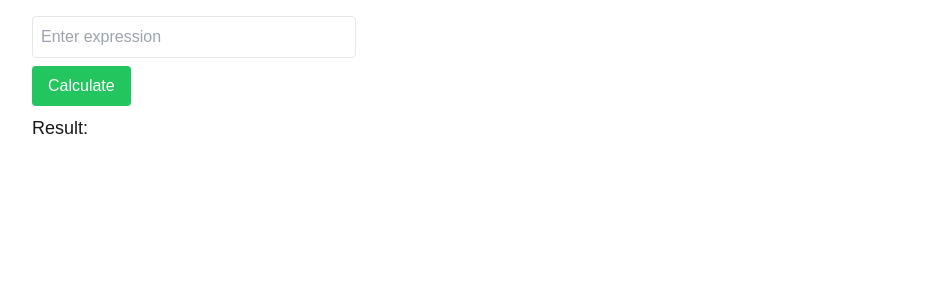
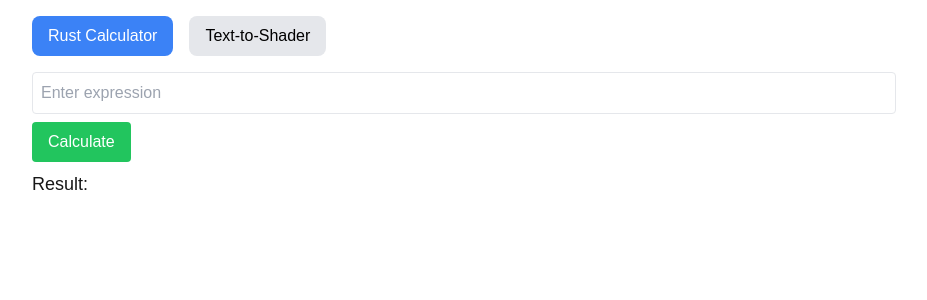
Before and after one commit to ayamdobhal/invideo_assignment_frontend, a Next.js app: page / in a window 1280 px wide. Shown: the top 300 px of the page, without its empty margins (176-1103 px from the left). Built offline with nearby package versions, Linux system fonts and the light colour scheme.

Commit message:
feat: add tab switching

```diff
--- a/app/page.tsx
+++ b/app/page.tsx
@@ -1,11 +1,36 @@
+"use client";
+
+import { useState } from "react";
 import { Calculator } from "./components/Calculator";
+import { ShaderEditor } from "./components/ShaderEditor";
 
-export default function Home() {
+export default function App() {
+  const [activeTab, setActiveTab] = useState<string>("calculator");
+
   return (
     <div className="p-4 max-w-4xl mx-auto">
-      <div className="flex items-center space-x-4 mb-4">
-        <Calculator />
+      <div className="flex space-x-4 mb-4 text-black">
+        <button
+          className={`px-4 py-2 rounded-lg ${
+            activeTab === "calculator"
+              ? "bg-blue-500 text-white"
+              : "bg-gray-200"
+          }`}
+          onClick={() => setActiveTab("calculator")}
+        >
+          Rust Calculator
+        </button>
+        <button
+          className={`px-4 py-2 rounded-lg ${
+            activeTab === "shader" ? "bg-blue-500 text-white" : "bg-gray-200"
+          }`}
+          onClick={() => setActiveTab("shader")}
+        >
+          Text-to-Shader
+        </button>
       </div>
+
+      {activeTab === "calculator" ? <Calculator /> : <ShaderEditor />}
     </div>
   );
 }
```
